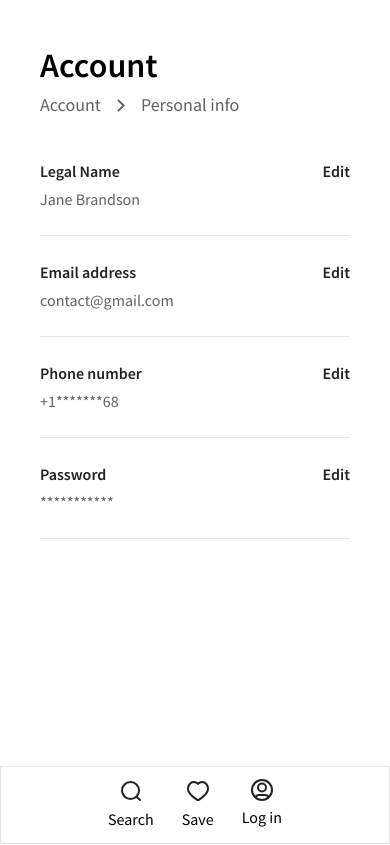
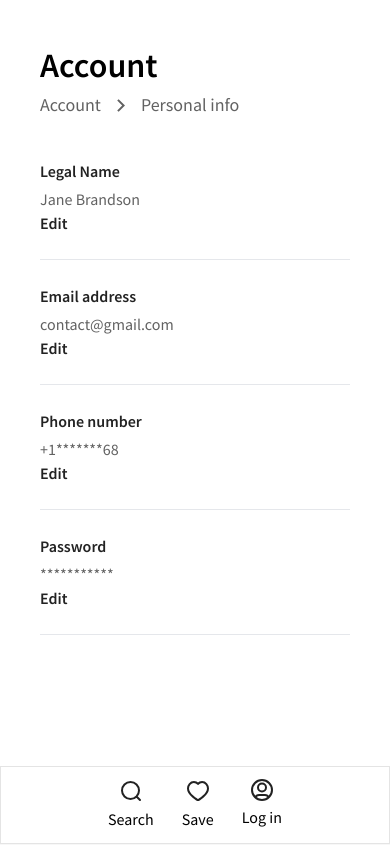
Before and after one commit to shariful10/jiibs, a Next.js app: page /account/personal-info in a window 390 px wide. Shown: the top 845 px of the page. Built offline with nearby package versions, Linux system fonts and the light colour scheme.

Commit message:
Refector: Personal Info Page

```diff
--- a/src/Components/Pages/profileInfo/InputPass.jsx
+++ b/src/Components/Pages/profileInfo/InputPass.jsx
@@ -7,7 +7,7 @@ const InputPass = ({ lavel }) => {
 			<input
 				type="password"
 				name="password"
-				className="border border-softGray w-full rounded-[6px] mt-2 py-4 px-4 focus:outline-primary"
+				className="border border-softGray w-full rounded-[6px] mt-2 py-3 px-4 focus:outline-primary"
 				id=""
 			/>
 		</div>
--- a/src/Components/Pages/profileInfo/ProfileInfoContent.jsx
+++ b/src/Components/Pages/profileInfo/ProfileInfoContent.jsx
@@ -3,7 +3,7 @@ import React from "react";
 const ProfileInfoContent = ({ className, lavel, title, children }) => {
   return (
     <div
-      className={`flex justify-between items-start border-b pb-6 ${className}`}
+      className={`md:flex justify-between items-start border-b pb-6 ${className}`}
     >
       <div className="flex flex-col gap-1 ">
         <h4 className="font-semibold text-blackText">{lavel}</h4>
--- a/src/Components/Pages/profileInfo/ProfileInfoDetails.jsx
+++ b/src/Components/Pages/profileInfo/ProfileInfoDetails.jsx
@@ -58,7 +58,7 @@ const ProfileInfoDetails = ({
         <ProfileInfoContent
           className={`${
             editPass || editEmail || editPhone
-              ? "text-[#c9c7c7] hidden md:block"
+              ? "text-[#c9c7c7] hidden"
               : "text-darkGray"
           }`}
           lavel="Legal Name"
@@ -96,7 +96,7 @@ const ProfileInfoDetails = ({
             <div className="text-center md:text-start">
               <button
                 onClick={() => setEditEmail(false)}
-                className="text-sm text-white bg-primary font-semibold py-[5px] px-[15px] mt-5 rounded-md"
+                className="text-sm text-white bg-primary font-semibold py-[8px] px-[20px] mt-5 rounded-md"
               >
                 Save
               </button>
@@ -107,7 +107,7 @@ const ProfileInfoDetails = ({
         <ProfileInfoContent
           className={`mt-6 ${
             rename || editPass || editPhone
-              ? "text-[#c9c7c7] hidden md:block"
+              ? "text-[#c9c7c7] hidden"
               : "text-darkGray"
           }`}
           lavel="Email address"
@@ -140,7 +140,7 @@ const ProfileInfoDetails = ({
           </div>
           <button
             onClick={() => setEditPhone(false)}
-            className="text-sm text-white bg-primary font-semibold py-[5px] px-[15px] mt-5 rounded-md"
+            className="text-sm text-white bg-primary font-semibold py-[8px] px-[20px] mt-5 rounded-md"
           >
             Save
           </button>
@@ -149,7 +149,7 @@ const ProfileInfoDetails = ({
         <ProfileInfoContent
           className={`mt-6 ${
             rename || editEmail || editPass
-              ? "text-[#c9c7c7] hidden md:block"
+              ? "text-[#c9c7c7] hidden"
               : "text-darkGray"
           }`}
           lavel="Phone number"
@@ -192,7 +192,7 @@ const ProfileInfoDetails = ({
         <ProfileInfoContent
           className={`mt-6 ${
             rename || editEmail || editPhone
-              ? "text-[#c9c7c7] hidden md:block"
+              ? "text-[#c9c7c7] hidden"
               : "text-darkGray"
           }`}
           lavel="Password"
```
